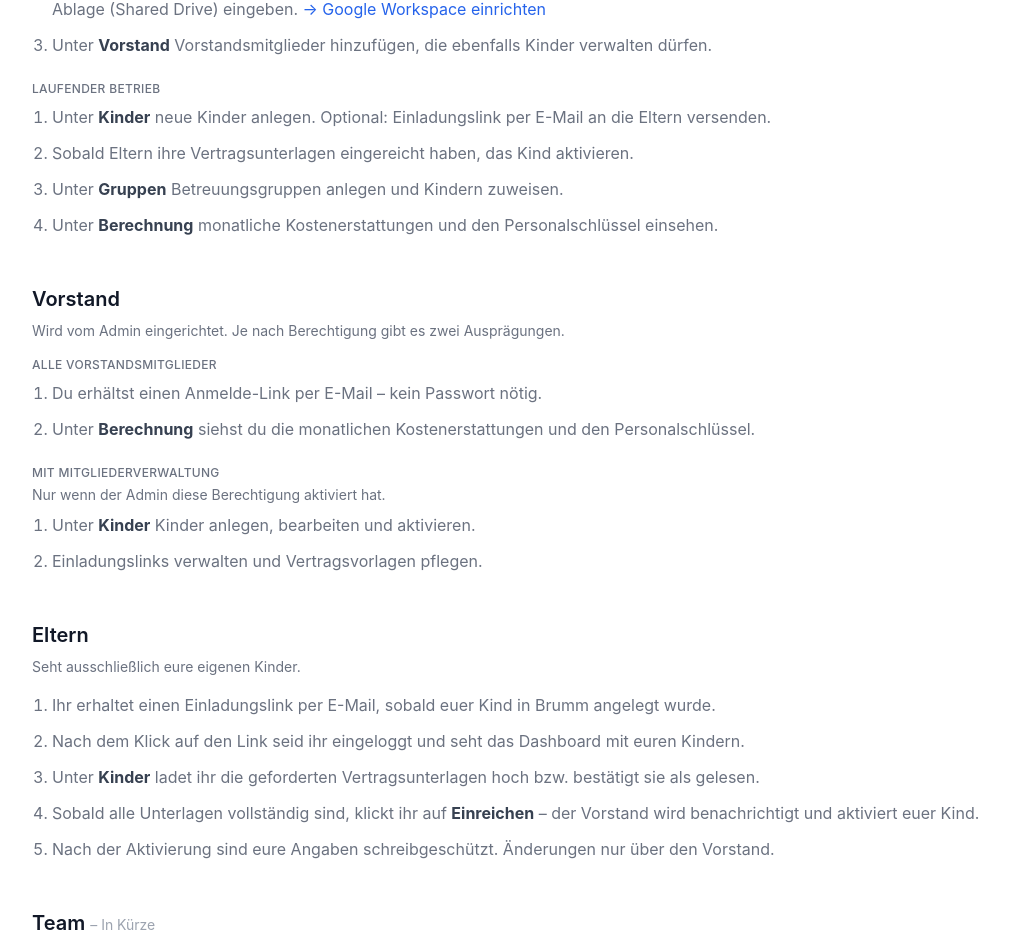
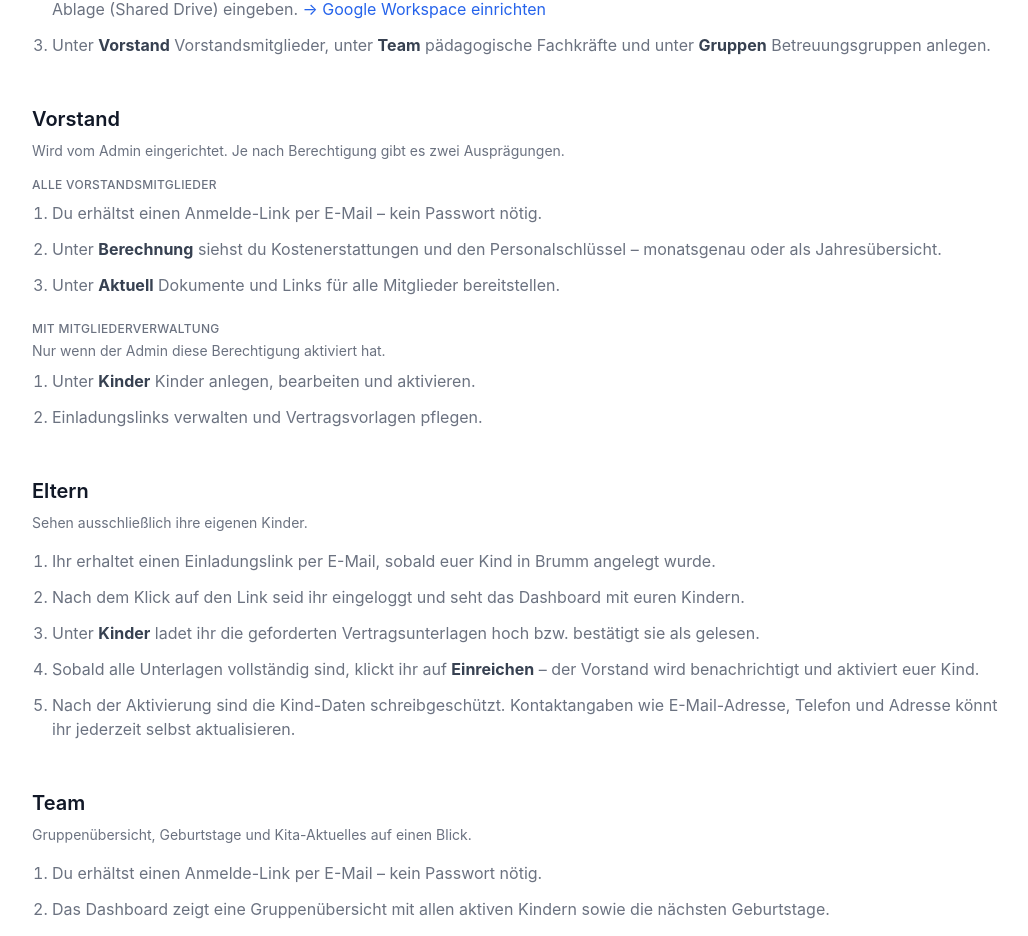
Before and after one commit to giovanniTramonto/brumm, a Nuxt app: page /guide in a window 1280 px wide. Shown: the part 471-1407 px from the top of the page, without its empty margins (120-1148 px from the left). Built offline with nearby package versions, Linux system fonts and the light colour scheme.

Commit message:
docs: improve public pages content

```diff
--- a/pages/about.vue
+++ b/pages/about.vue
@@ -8,7 +8,7 @@ useHead({ title: 'Über Brumm' })
     <section aria-labelledby="what-is-brumm">
       <h1 id="what-is-brumm" class="text-3xl font-bold text-gray-900">Was ist Brumm?</h1>
       <p class="mt-6 text-gray-500 leading-relaxed">
-        Brumm ist eine Verwaltungssoftware speziell für Berliner Elterninitiativ-Kindertagesstätten. Berliner Kita-Abläufe automatisieren – Bär? Auto? Brumm, brumm.
+        Brumm ist eine Verwaltungssoftware speziell für Berliner Elterninitiativ-Kindertagesstätten.<br>Berliner Kita-Abläufe automatisieren – Bär? Auto? Brumm, brumm.
       </p>
     </section>
 
@@ -16,6 +16,9 @@ useHead({ title: 'Über Brumm' })
       <h2 id="manage-on-the-side" class="text-xl font-semibold text-gray-900">Kita verwalten, nebenbei</h2>
       <p class="mt-4 text-gray-500 leading-relaxed">
         Elterninitiativ-Kitas stemmen viel Verwaltung mit wenig Zeit. Brumm nimmt einen Großteil davon ab: Mitglieder verwalten, Vertragsunterlagen einreichen, Kostenerstattungen berechnen – alles an einem Ort, ohne Papierkram. Berliner Besonderheiten wie KitaFöG-Kostensätze, ndH-Zuschläge und die Personalschlüsselberechnung nach Senatsvorgaben sind bereits eingebaut.
+      </p>
+      <p class="mt-4 text-gray-500 leading-relaxed">
+        Aktuell ist Brumm auf Elterninitiativ-Kindertageseinrichtungen (EKT) ausgerichtet. Eine Erweiterung für andere Trägerschaften ist in Planung. Brumm funktioniert auch als installierte App auf dem Handy (PWA) – ohne App Store.
       </p>
     </section>
 
--- a/pages/guide.vue
+++ b/pages/guide.vue
@@ -13,21 +13,14 @@ useHead({ title: 'Anleitung – Brumm' })
     <section class="mt-12" aria-labelledby="role-superuser">
       <h2 id="role-superuser" class="text-xl font-semibold text-gray-900">Admin</h2>
       <p class="mt-2 text-sm text-gray-500">Hat vollen Zugriff auf alle Bereiche.</p>
-      <p class="mt-4 text-xs font-medium uppercase tracking-wide text-gray-500">Einmalige Einrichtung (nur Admin)</p>
+      <p class="mt-4 text-xs font-medium uppercase tracking-wide text-gray-500">Einmalige Einrichtung</p>
       <ol class="mt-2 space-y-3 text-gray-500 list-decimal pl-5">
         <li>Kita unter <NuxtLink to="/register" class="text-primary-600 hover:underline font-medium">/register</NuxtLink> registrieren – du erhältst einen Einrichtungs-Link per E-Mail.</li>
         <li>
           Im Onboarding Datenspeicher verbinden (aktuell wird ausschließlich Google Workspace unterstützt) und die ID der Geteilten Ablage (Shared Drive) eingeben.
           <NuxtLink to="/faq#google-workspace" class="text-primary-600 hover:underline">→ Google Workspace einrichten</NuxtLink>
         </li>
-        <li>Unter <strong class="text-gray-700">Vorstand</strong> Vorstandsmitglieder hinzufügen, die ebenfalls Kinder verwalten dürfen.</li>
-      </ol>
-      <p class="mt-6 text-xs font-medium uppercase tracking-wide text-gray-500">Laufender Betrieb</p>
-      <ol class="mt-2 space-y-3 text-gray-500 list-decimal pl-5">
-        <li>Unter <strong class="text-gray-700">Kinder</strong> neue Kinder anlegen. Optional: Einladungslink per E-Mail an die Eltern versenden.</li>
-        <li>Sobald Eltern ihre Vertragsunterlagen eingereicht haben, das Kind aktivieren.</li>
-        <li>Unter <strong class="text-gray-700">Gruppen</strong> Betreuungsgruppen anlegen und Kindern zuweisen.</li>
-        <li>Unter <strong class="text-gray-700">Berechnung</strong> monatliche Kostenerstattungen und den Personalschlüssel einsehen.</li>
+        <li>Unter <strong class="text-gray-700">Vorstand</strong> Vorstandsmitglieder, unter <strong class="text-gray-700">Team</strong> pädagogische Fachkräfte und unter <strong class="text-gray-700">Gruppen</strong> Betreuungsgruppen anlegen.</li>
       </ol>
     </section>
 
@@ -37,7 +30,8 @@ useHead({ title: 'Anleitung – Brumm' })
       <p class="mt-4 text-xs font-medium uppercase tracking-wide text-gray-500">Alle Vorstandsmitglieder</p>
       <ol class="mt-2 space-y-3 text-gray-500 list-decimal pl-5">
         <li>Du erhältst einen Anmelde-Link per E-Mail – kein Passwort nötig.</li>
-        <li>Unter <strong class="text-gray-700">Berechnung</strong> siehst du die monatlichen Kostenerstattungen und den Personalschlüssel.</li>
+        <li>Unter <strong class="text-gray-700">Berechnung</strong> siehst du Kostenerstattungen und den Personalschlüssel – monatsgenau oder als Jahresübersicht.</li>
+        <li>Unter <strong class="text-gray-700">Aktuell</strong> Dokumente und Links für alle Mitglieder bereitstellen.</li>
       </ol>
       <p class="mt-6 text-xs font-medium uppercase tracking-wide text-gray-500">Mit Mitgliederverwaltung</p>
       <p class="mt-1 text-sm text-gray-500">Nur wenn der Admin diese Berechtigung aktiviert hat.</p>
@@ -49,19 +43,25 @@ useHead({ title: 'Anleitung – Brumm' })
 
     <section class="mt-12" aria-labelledby="role-member">
       <h2 id="role-member" class="text-xl font-semibold text-gray-900">Eltern</h2>
-      <p class="mt-2 text-sm text-gray-500">Seht ausschließlich eure eigenen Kinder.</p>
+      <p class="mt-2 text-sm text-gray-500">Sehen ausschließlich ihre eigenen Kinder.</p>
       <ol class="mt-4 space-y-3 text-gray-500 list-decimal pl-5">
         <li>Ihr erhaltet einen Einladungslink per E-Mail, sobald euer Kind in Brumm angelegt wurde.</li>
         <li>Nach dem Klick auf den Link seid ihr eingeloggt und seht das Dashboard mit euren Kindern.</li>
         <li>Unter <strong class="text-gray-700">Kinder</strong> ladet ihr die geforderten Vertragsunterlagen hoch bzw. bestätigt sie als gelesen.</li>
         <li>Sobald alle Unterlagen vollständig sind, klickt ihr auf <strong class="text-gray-700">Einreichen</strong> – der Vorstand wird benachrichtigt und aktiviert euer Kind.</li>
-        <li>Nach der Aktivierung sind eure Angaben schreibgeschützt. Änderungen nur über den Vorstand.</li>
+        <li>Nach der Aktivierung sind die Kind-Daten schreibgeschützt. Kontaktangaben wie E-Mail-Adresse, Telefon und Adresse könnt ihr jederzeit selbst aktualisieren.</li>
       </ol>
     </section>
 
     <section class="mt-12" aria-labelledby="role-team">
-      <h2 id="role-team" class="text-xl font-semibold text-gray-900">Team <span class="text-sm font-normal text-gray-400">– In Kürze</span></h2>
-      <p class="mt-2 text-sm text-gray-500">Die Team-Rolle ist in Planung und wird in einer kommenden Version verfügbar sein.</p>
+      <h2 id="role-team" class="text-xl font-semibold text-gray-900">Team</h2>
+      <p class="mt-2 text-sm text-gray-500">Gruppenübersicht, Geburtstage und Kita-Aktuelles auf einen Blick.</p>
+      <ol class="mt-4 space-y-3 text-gray-500 list-decimal pl-5">
+        <li>Du erhältst einen Anmelde-Link per E-Mail – kein Passwort nötig.</li>
+        <li>Das Dashboard zeigt eine Gruppenübersicht mit allen aktiven Kindern sowie die nächsten Geburtstage.</li>
+        <li>Kinderdaten können eingesehen, aber nicht bearbeitet werden.</li>
+        <li>Aktuelle Mitteilungen und Kontaktdaten des Vorstands sind ebenfalls sichtbar.</li>
+      </ol>
     </section>
   </main>
 </template>
--- a/pages/legal.vue
+++ b/pages/legal.vue
@@ -24,6 +24,11 @@ useHead({ title: 'Impressum – Brumm' })
       Wir sind nicht bereit oder verpflichtet, an Streitbeilegungsverfahren vor einer Verbraucherschlichtungsstelle teilzunehmen.
     </p>
 
+    <h2 class="mt-8 text-xl font-semibold text-gray-900">Haftungsausschluss</h2>
+    <p class="mt-4 text-gray-500 leading-relaxed">
+      Die Inhalte dieser Software wurden mit größtmöglicher Sorgfalt erstellt. Für die Richtigkeit, Vollständigkeit und Aktualität der Inhalte – insbesondere der Berechnungen nach KitaFöG – wird keine Gewähr übernommen. Die Berechnungen sind als Orientierungshilfe gedacht und ersetzen keine verbindliche Auskunft durch den zuständigen Träger oder die zuständige Behörde.
+    </p>
+
     <p class="mt-8 text-sm text-gray-500 leading-relaxed">
       Quelle: <a href="https://www.e-recht24.de" target="_blank" rel="noopener noreferrer" class="text-primary-600 hover:text-primary-800 focus:outline-none focus:ring-2 focus:ring-primary-500 rounded">e-recht24.de <span aria-hidden="true">↗</span><span class="sr-only"> (öffnet in neuem Tab)</span></a>
     </p>
```
Also changed, not shown: 1 other file (tests, documents, lock files or other folders).
